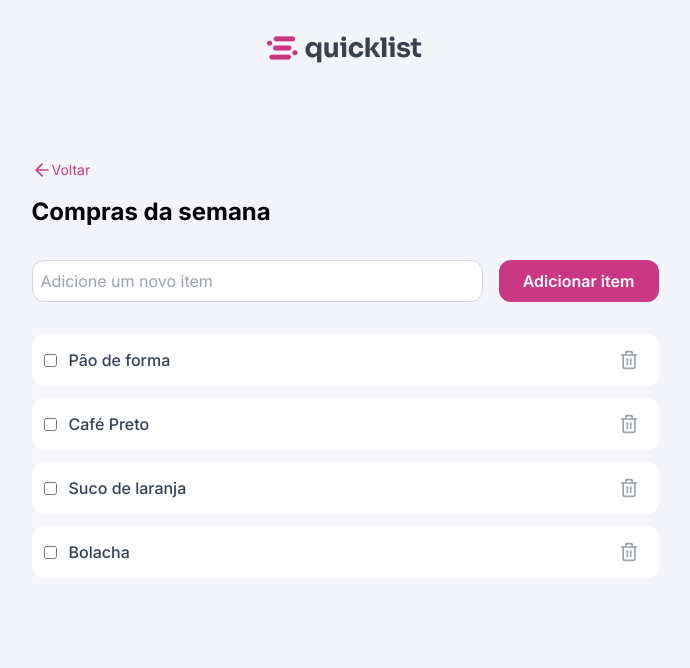
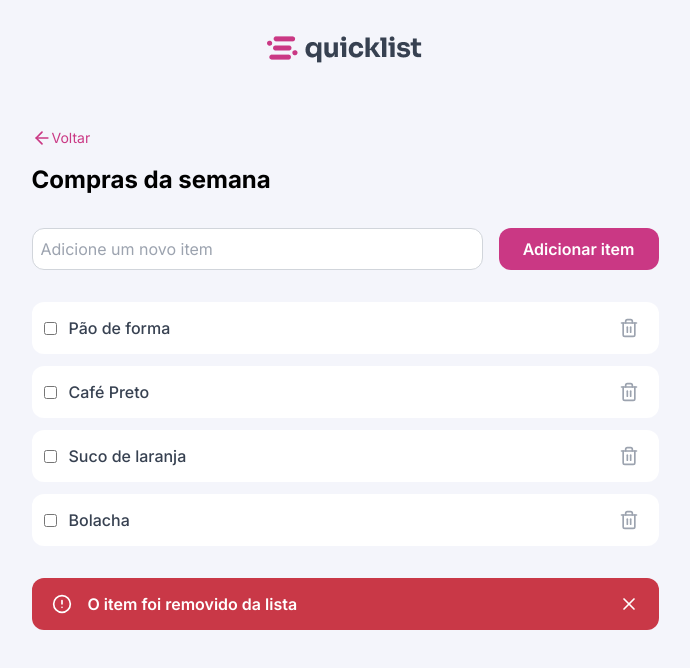
Before and after one commit to cesar7722a/buyList, a React (Vite) app: page / in a window 1280 px wide. Shown: the top 668 px of the page, without its empty margins (295-985 px from the left). Built offline with nearby package versions, Linux system fonts and the light colour scheme.

Commit message:
feat:criei o card alert

```diff
--- a/src/App.tsx
+++ b/src/App.tsx
@@ -1,9 +1,9 @@
-import { ArrowLeft, Trash2 } from "lucide-react";
+import { ArrowLeft, CircleAlert, Trash2, X } from "lucide-react";
 import Logo from "../public/logo.png";
 
 export function App() {
   return (
-    <div className="flex justify-center items-center flex-col gap-16">
+    <div className="flex justify-center items-center flex-col gap-8 pb-4">
       <header className="h-10 py-12 flex items-center">
         <img src={Logo} alt="Logo Imagem" className="md:flex hidden" />
       </header>
@@ -76,6 +76,17 @@ export function App() {
             </li>
           </ul>
         </div>
+        <div className="flex items-center gap-2 p-3 rounded-xl py-2 bg-[#C93847]">
+          <span className="p-2">
+            <CircleAlert className="text-white size-5" />
+          </span>
+          <p className="flex-1 font-semibold text-white">
+            O item foi removido da lista
+          </p>
+          <button className="p-2">
+            <X className="text-white size-5" />
+          </button>
+        </div>
       </div>
     </div>
   );
```
